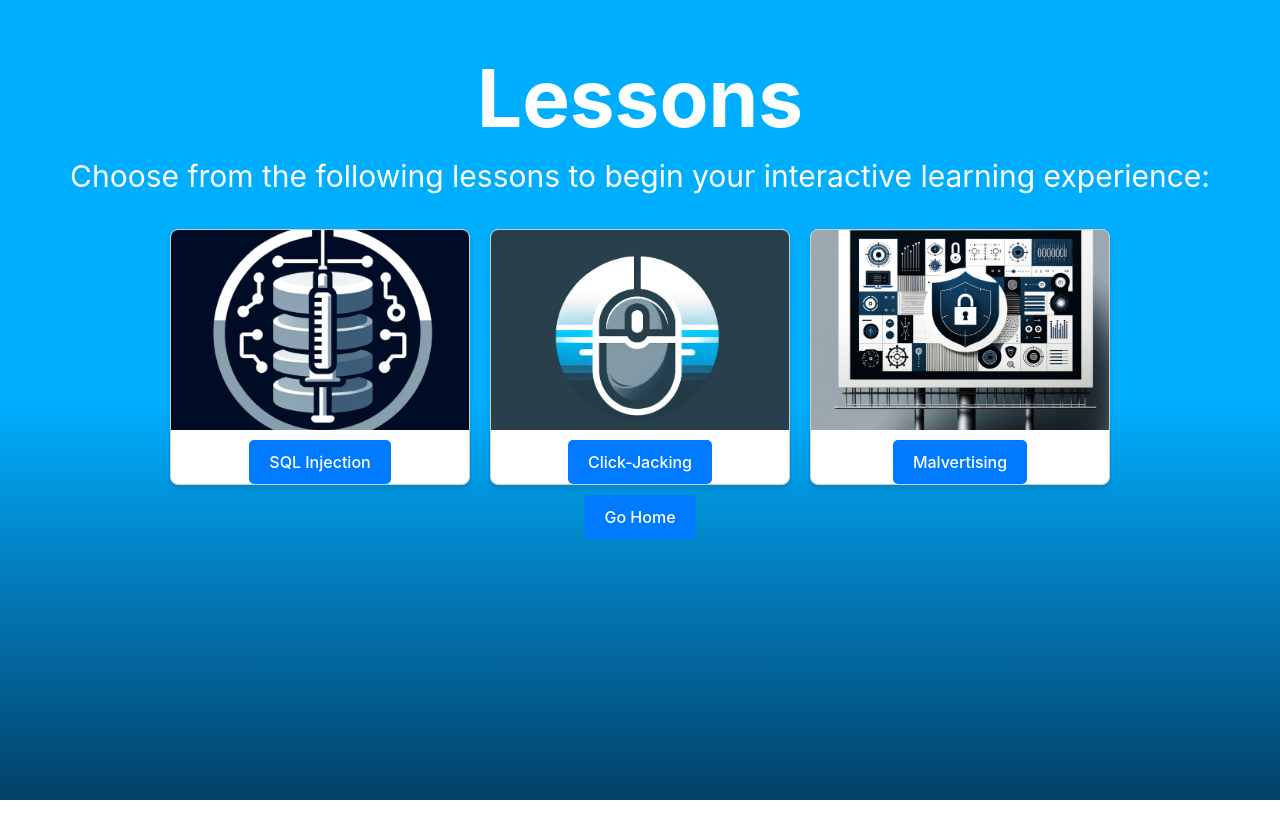
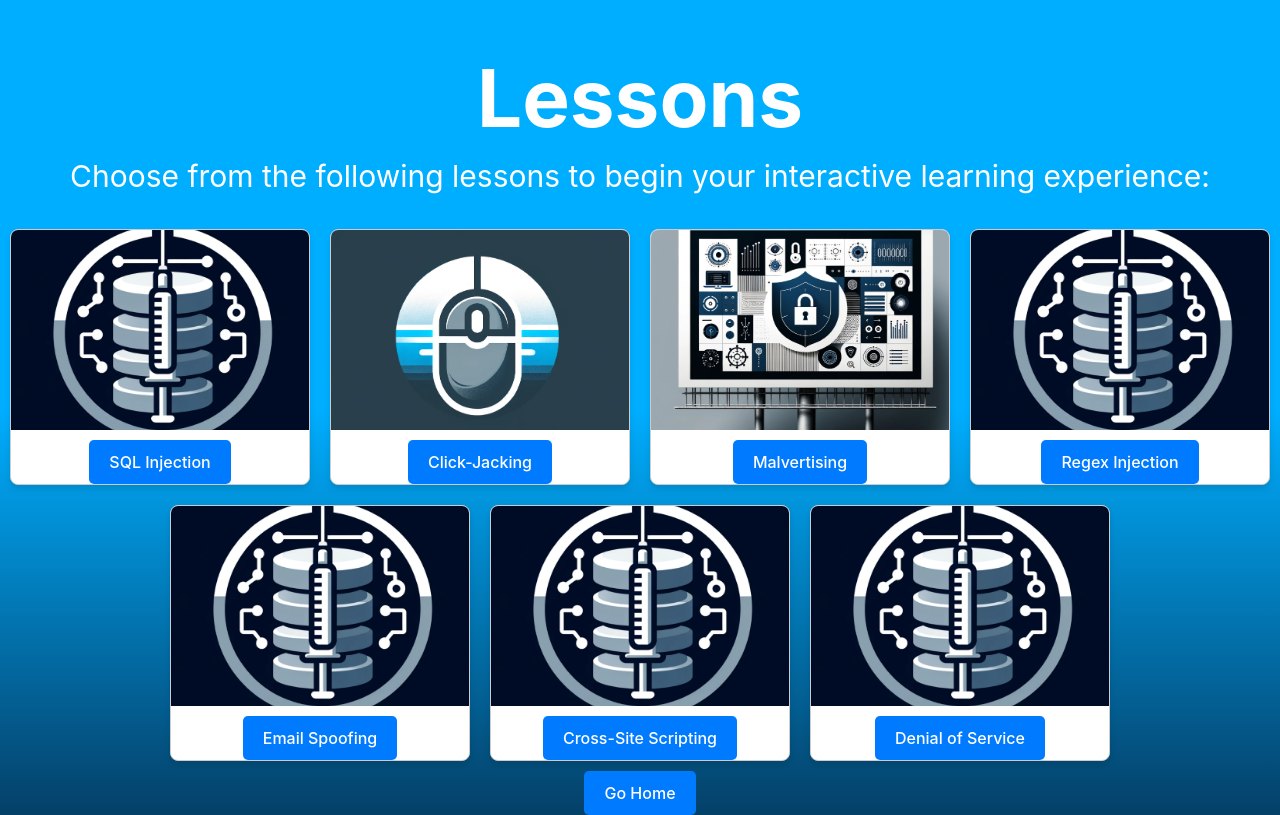
Before and after one commit to angelohoeung/Cybersecurity-Training-Platform, a React (Vite) app: page /Lessons in a window 1280 px wide. Built offline with nearby package versions, Linux system fonts and the light colour scheme.

Commit message:
Updating Lessons.jsx to have all lessons

```diff
--- a/src/pages/Lessons.jsx
+++ b/src/pages/Lessons.jsx
@@ -37,6 +37,35 @@ const Lessons = () => {
           <img src="images/aipic2.png" alt="AI Attack" />
           <button>Malvertising</button>
         </div>
+
+
+        {/* Card for Attack Four */}
+        <div className="card" onClick={() => handleNavigateToAttack('attackone')}>
+          <img src="images/sqlinjection.png" alt="Regex Injection" />
+          <button>Regex Injection</button>
+        </div>
+
+
+      {/* Card for Attack Five */}
+       <div className="card" onClick={() => handleNavigateToAttack('attackone')}>
+          <img src="images/sqlinjection.png" alt="Email Spoofing" />
+          <button>Email Spoofing</button>
+        </div>
+
+      {/* Card for Attack Six */}
+        <div className="card" onClick={() => handleNavigateToAttack('attackone')}>
+          <img src="images/sqlinjection.png" alt="Cross-Site Scripting" />
+          <button>Cross-Site Scripting</button>
+        </div>
+
+
+      {/* Card for Attack Seven */}
+        <div className="card" onClick={() => handleNavigateToAttack('attackone')}>
+          <img src="images/sqlinjection.png" alt="Denial of Service" />
+          <button>Denial of Service</button>
+        </div>
+
+
       </div>
       <button className="home-button" onClick={handleNavigateToHome}>Go Home</button>
     </div>
```
